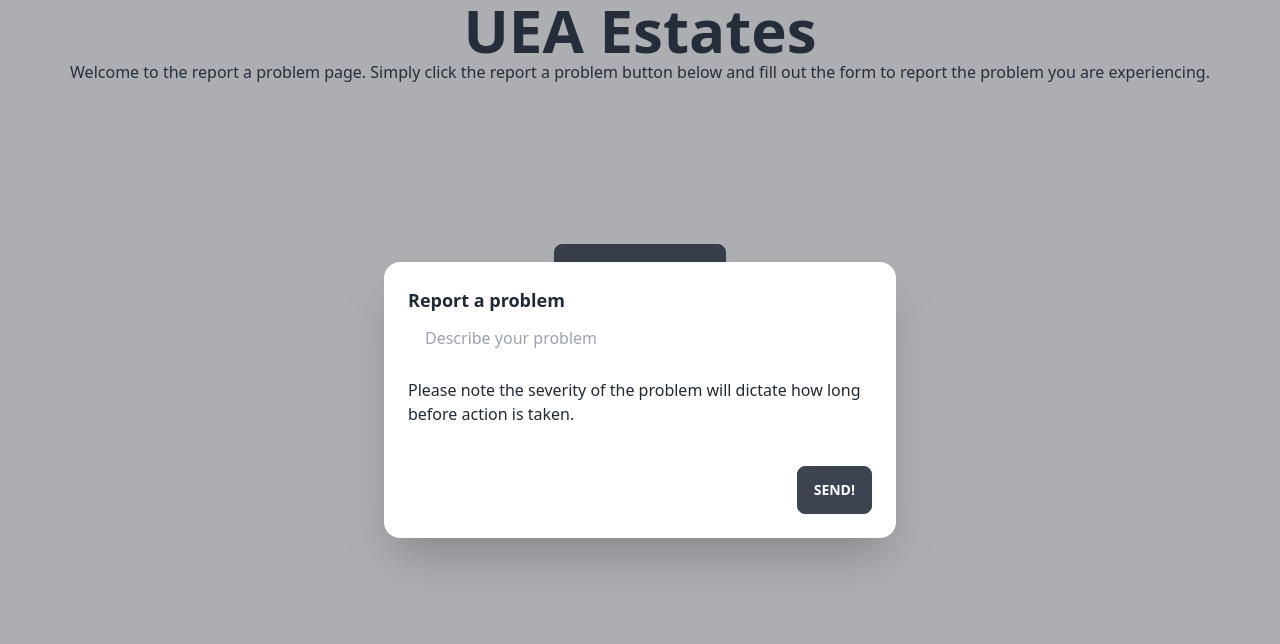
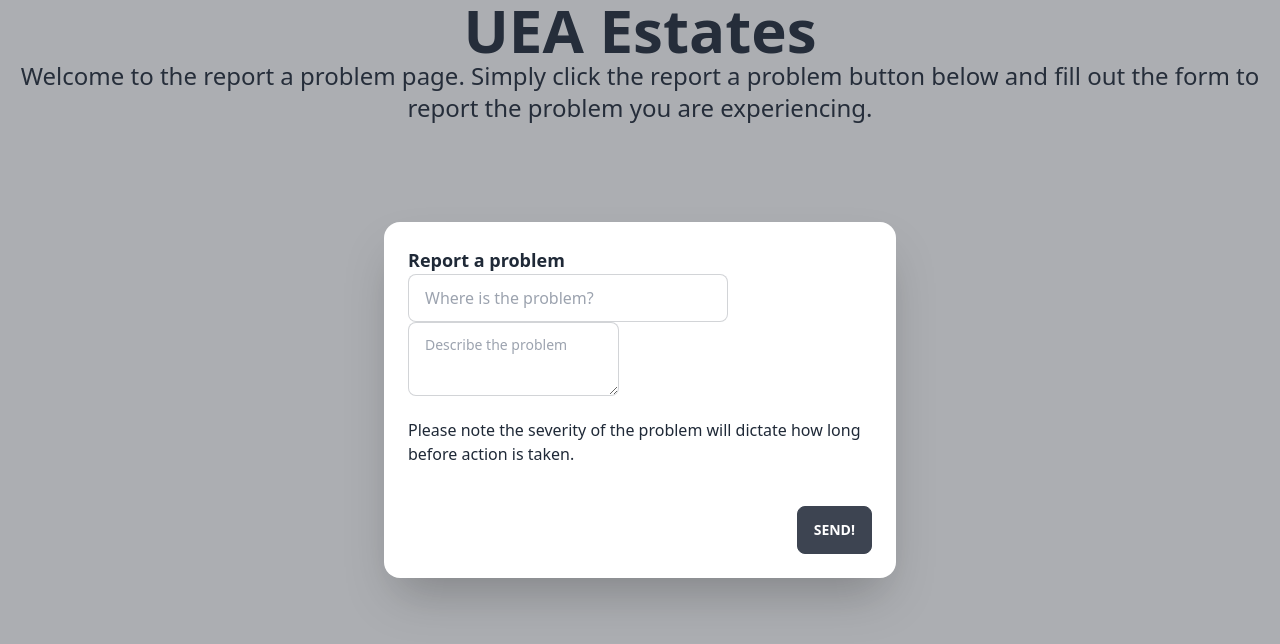
Before and after one commit to RobWalton1/HCI-Project, a website: page index.html in a window 1280 px wide. Both pictures are taken after a click on the label "REPORT A PROBLEM". Drawn offline with Linux system fonts and the light colour scheme.

Commit message:
Basic report page finished

```diff
--- a/index.html
+++ b/index.html
@@ -20,7 +20,8 @@
     <div class="modal modal-bottom sm:modal-middle">
     <div class="modal-box">
     <h3 class="font-bold text-lg">Report a problem</h3>
-    <input type="text" placeholder="Describe your problem" class="input input-bordered w-full max-w-xs" />
+    <input type="text" placeholder="Where is the problem?" class="input input-bordered w-full max-w-xs" />
+    <textarea class="textarea textarea-bordered" placeholder="Describe the problem"></textarea>
     <p class="py-4">Please note the severity of the problem will dictate how long before action is taken.</p>
     <div class="modal-action">
       <label for="my-modal-6" class="btn">Send!</label>
@@ -28,6 +29,6 @@
     </div>
     </div>
 
+</body>
 
-</body>
 </html>
```
Also changed, not shown: css/style.css.
